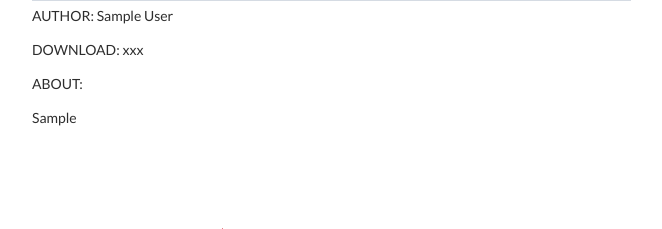
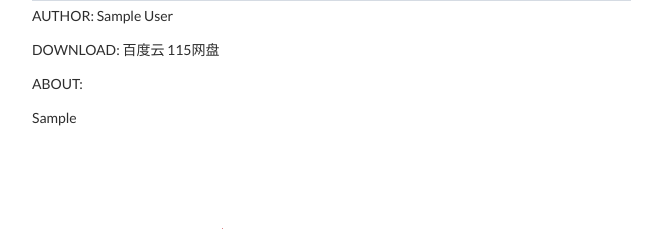
Before and after one commit to scarletsky/sakuramai, a Django app: template templates/2016/display.html in a window 1280 px wide. Shown: the part 571-800 px from the top of the page, without its empty margins (409-1071 px from the left). Run offline with Django 3.2, Linux system fonts and the light colour scheme; tables that the repository leaves empty hold one stand-in row (values such as "Sample post"); the template is opened without the code that fills it: values that come from a table or form of the project are taken from there, most other values are stand-ins (such as "Sample title", 1, 10 or a date in 2020); grey boxes marked "Sample" are stand-in pictures.

Commit message:
Add download links

```diff
--- a/templates/2016/display.html
+++ b/templates/2016/display.html
@@ -20,7 +20,13 @@
                 <img class="d-mad-cover" src="{{ mad.image }}" alt="" />
 
                 <p class="d-mad-text">AUTHOR: {{ mad.author }}</p>
-                <p class="d-mad-text">DOWNLOAD: xxx</p>
+                <p class="d-mad-text">DOWNLOAD:
+                    {% if mad.download1 %}
+                    <a class="d-mad-text" href="{{ mad.download1 }}">百度云</a>
+                    {% endif %}
+                    {% if mad.download2 %}
+                    <a class="d-mad-text" href="{{ mad.download2 }}">115网盘</a>
+                    {% endif %}</p>
                 <p class="d-mad-text">ABOUT:</p>
                 <p class="d-mad-text">{{ mad.feeling|linebreaksbr }}</p>
             </div>
```
